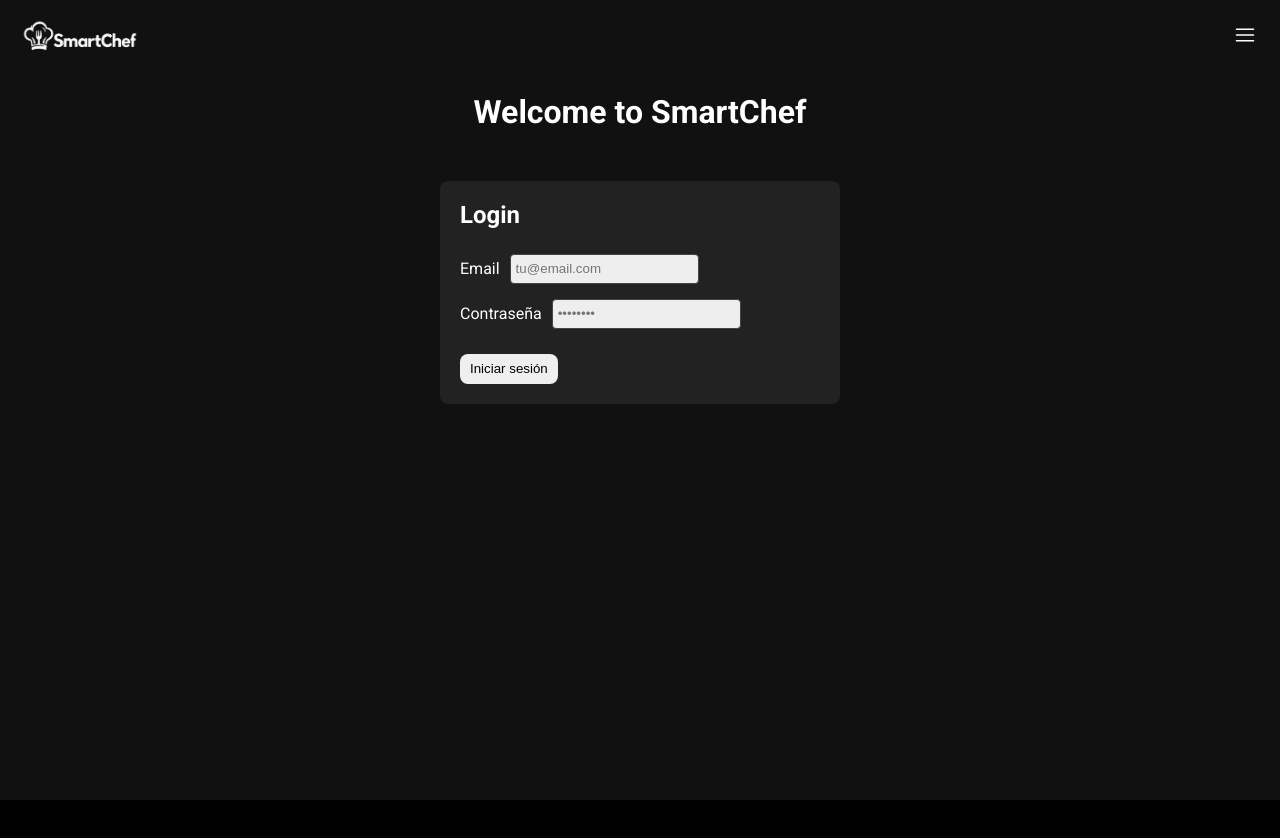
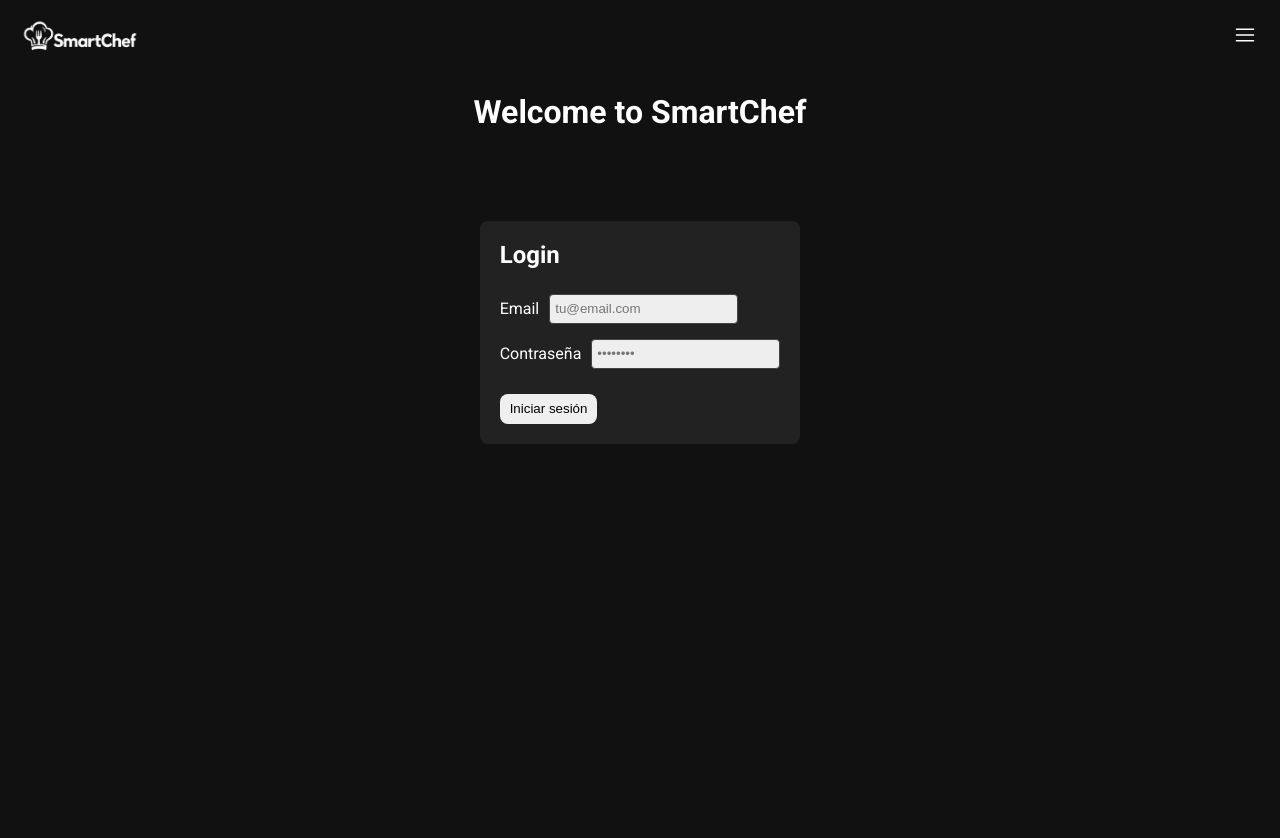
Before and after one commit to ExploreLibrary/smartchef, a React (Vite) app in the folder web/: page /login in a window 1280 px wide. Shown: the top 838 px of the page. Before the commit the page ends 800 px from the top, so only its background shows below. Built offline with nearby package versions, Linux system fonts and the light colour scheme; no server answers.

Commit message:
feat: gallery ui

```diff
--- a/web/src/components/gallery/gallery.jsx
+++ b/web/src/components/gallery/gallery.jsx
@@ -27,8 +27,8 @@
 
   return (
     <div className="gallery">
-      {meals.map((meal) => (
-        <article key={meal.externalId}>
+      {meals.slice(0, 5).map((meal) => (
+        <article className="gallery__meal" key={meal.externalId}>
           <img src={meal.mealThumb} alt={meal.mealName} />
           <h4>{meal.mealName}</h4>
           {meal.country && <p>{meal.country}</p>}
--- a/web/src/index.css
+++ b/web/src/index.css
@@ -23,6 +23,14 @@
   background-color: #111111;
   padding: 0 20px;
   min-height: 100vh;
+}
+
+.main-content {
+  display: flex;
+  flex-direction: column;
+  min-height: 100vh;
+  gap: 40px;
+  width: 100%;
 }
 
 .navbar {
@@ -97,3 +105,19 @@
   padding: 5px 10px;
   margin-top: 10px;
 }
+
+.gallery {
+  display: flex;
+  gap: 20px;
+  width: 100%;
+}
+
+.gallery__meal {
+  flex: calc(20% - 15px);
+}
+
+.gallery__meal img {
+  width: 100%;
+  height: auto;
+  border-radius: 8px;
+}
--- a/web/src/layouts/page-layout/page-layout.jsx
+++ b/web/src/layouts/page-layout/page-layout.jsx
@@ -1,4 +1,5 @@
 import { Navbar } from "../../components/ui";
+
 
 function PageLayout({ children }) {
   return (
```
Also changed, not shown: web/src/pages/home-page.jsx (line endings or trailing spaces).
